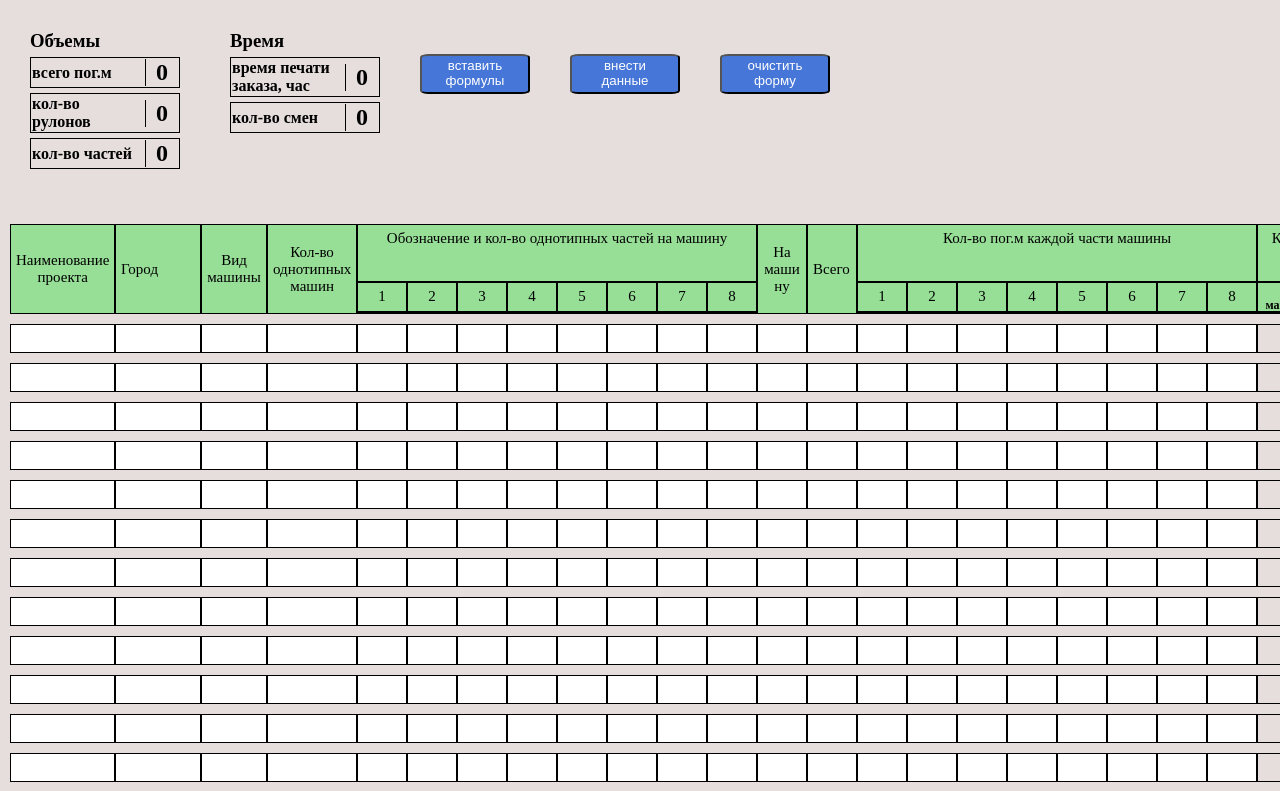
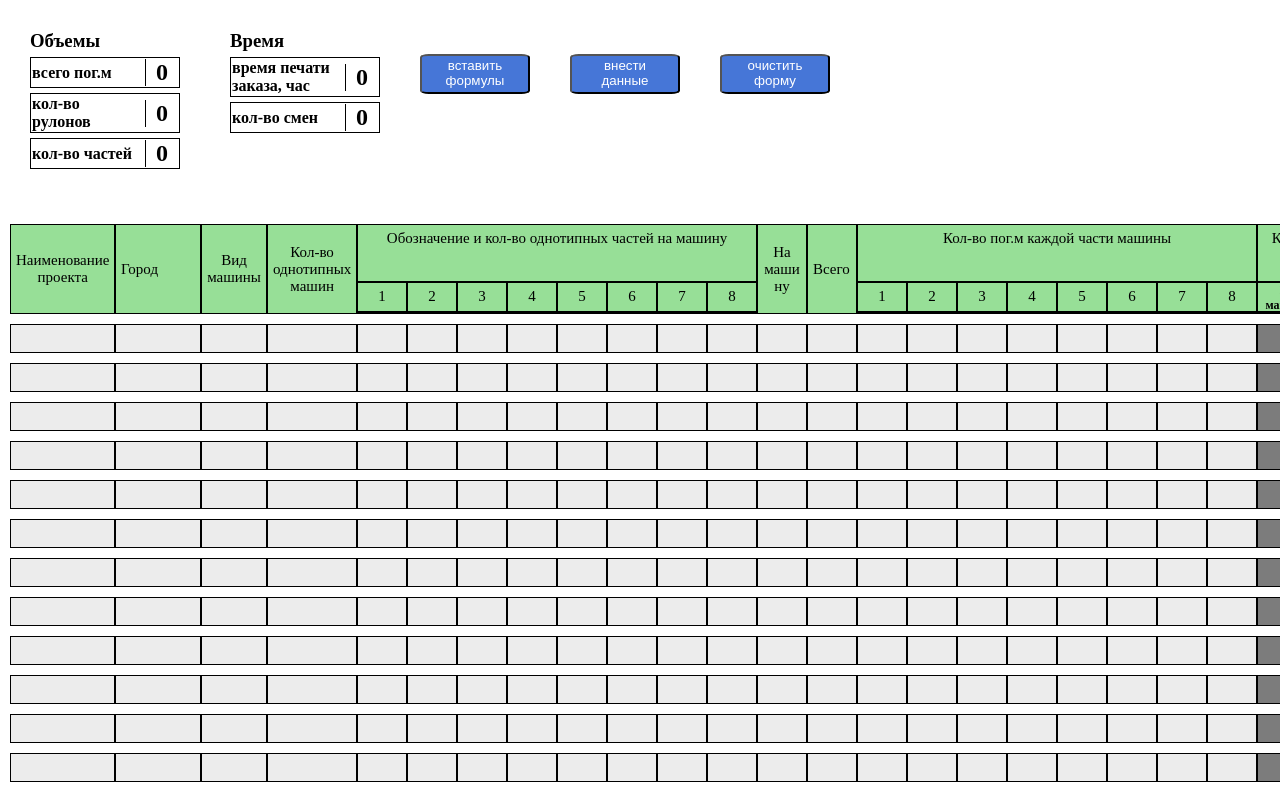
Before and after one commit to umer134/SV_Table_CRM, a React (Vite) app: page / in a window 1280 px wide. Shown: the top 791 px of the page. Built offline with nearby package versions, Linux system fonts and the light colour scheme.

Commit message:
added background

```diff
--- a/src/App.css
+++ b/src/App.css
@@ -4,8 +4,8 @@
   padding: 0;
 }
 
-body{
-  background: rgb(230, 221, 221);
+html, body{
+  min-width: 100%;
 }
 
 .FormTable .container{
@@ -69,9 +69,16 @@ p{
 
 /* ==================================== */
 
+
+
 .form-boxes {
   margin-top: 50px;
   margin-left: 10px;
+  min-width: 100%;
+
+}
+
+.form-boxes div{
   background: rgb(151, 223, 151);
 }
 
--- a/src/components/formInputs/FormInputs.jsx
+++ b/src/components/formInputs/FormInputs.jsx
@@ -36,7 +36,7 @@ const FormInputs = () => {
                 </div>
                 <div className="form-formul-values">
                     <div name="formul-result" className="on-car-result"></div>
-                    <div name="formul-result" className="everything-result"></div>
+                    <div name="formul-result" className="everything-result">5,667</div>
                     <div name="formul-result" className="pary-on-car-result"></div>
                     <div name="formul-result" className="quant-all-result"></div>
                     <div name="formul-result" className="time-printing-result"></div>
--- a/src/components/formInputs/formInputs.css
+++ b/src/components/formInputs/formInputs.css
@@ -4,11 +4,16 @@
     padding: 0;
 }
 
+
+.FormInputs {
+    margin-left: 10px;
+    min-width: 100%;
+}
+
 .form-inputs{
     margin-top: 10px;
     display: flex;
     align-items: center;
-    margin-left: 10px;
 }
 
 .form-inputs input{
@@ -17,6 +22,7 @@
     align-items: center;
     padding-left: 5px;
     border: 1px solid;
+    background: rgb(236, 236, 236);
 }
 
 .name-input{
@@ -47,6 +53,12 @@ padding-right: 5px;
 }
 
 /* results ============= */
+
+.form-formul-values div{
+    background: rgb(124, 124, 124);
+    border: 1px solid black;
+    color: rgb(255, 255, 255);
+}
 
 .form-formul-values {
     display: flex;
@@ -84,6 +96,7 @@ padding-right: 5px;
 .pary-on-car-result, .quant-all-result
 {
     min-width: 55px;
+    max-width: 55px;
     text-align: center;
     display: flex;
     align-items: center;
@@ -93,7 +106,8 @@ padding-right: 5px;
 .time-printing-result,
 .relays-result,
 .time-printing-roll-result{
-    width: 60px;
+    min-width: 60px;
+    max-width: 60px;
     text-align: center;
     display: flex;
     align-items: center;
```
